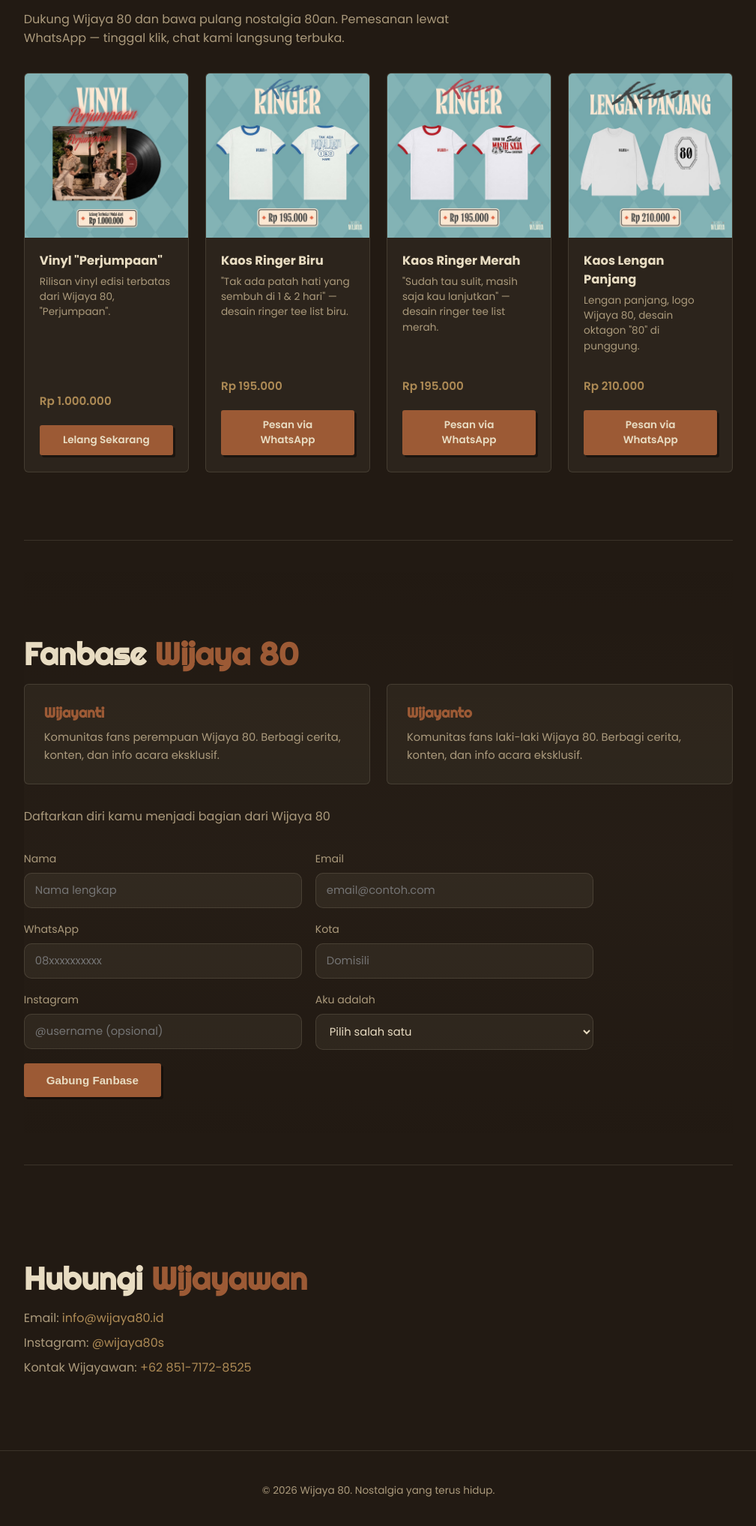
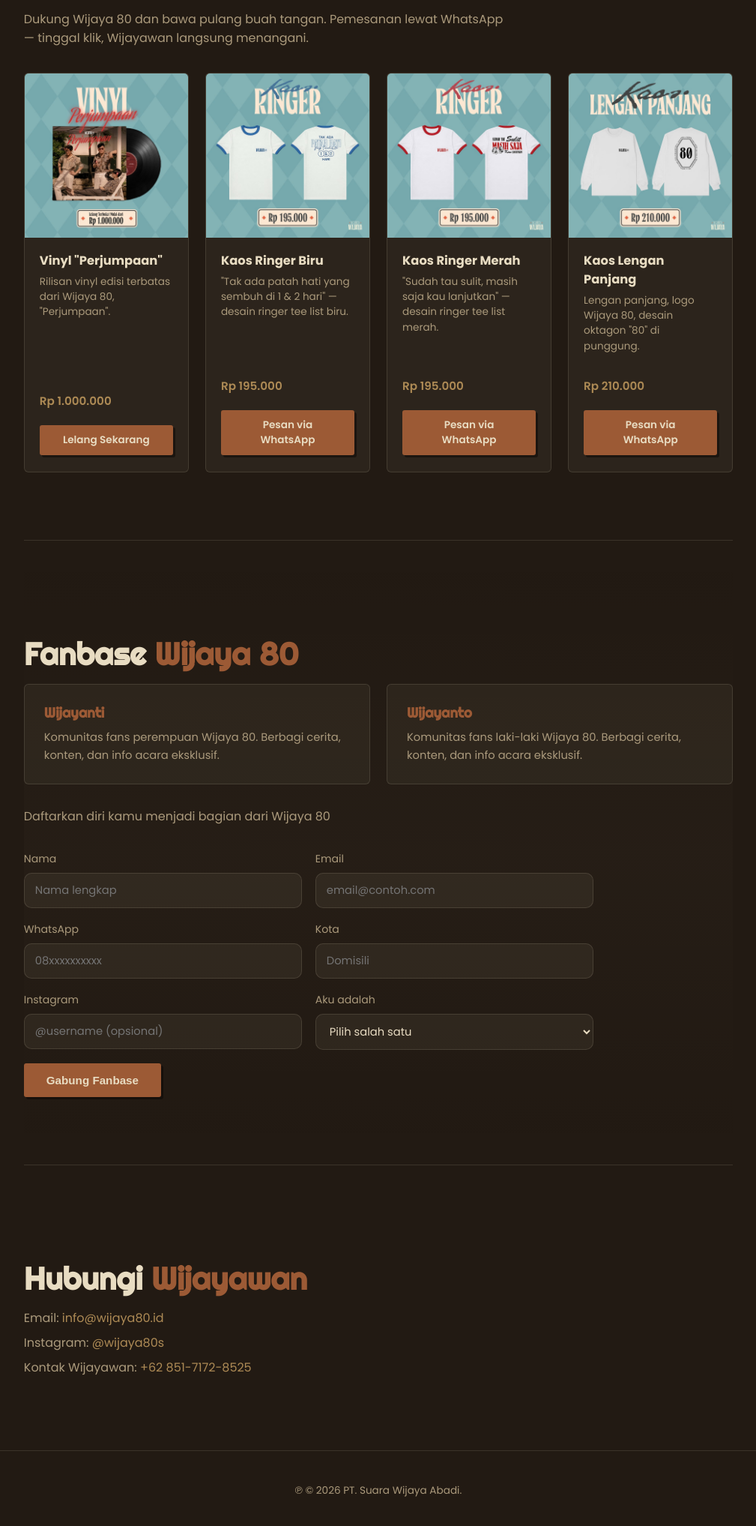
Before and after one commit to wijaya80/wijaya80-site, a website: page index.html in a window 1280 px wide. Shown: the part 4304-6339 px from the top of the page at 75% size, without its empty margins (135-1144 px from the left). Drawn offline with Linux system fonts and the light colour scheme.

Commit message:
Add files via upload

```diff
--- a/index.html
+++ b/index.html
@@ -218,7 +218,7 @@
 
   <section id="merch" class="section">
     <h2 class="section__title section__title--logo"><img class="merch__logo" src="images/toko-wijaya-logo.png" alt="Toko Wijaya"></h2>
-    <p class="section__desc">Dukung Wijaya 80 dan bawa pulang nostalgia 80an. Pemesanan lewat WhatsApp — tinggal klik, chat kami langsung terbuka.</p>
+    <p class="section__desc">Dukung Wijaya 80 dan bawa pulang buah tangan. Pemesanan lewat WhatsApp — tinggal klik, Wijayawan langsung menangani.</p>
     <div class="merch-grid">
       <div class="merch-card">
         <div class="merch-card__image"><img src="images/merch-vinyl-perjumpaan.jpg" alt="Vinyl Perjumpaan"></div>
@@ -316,7 +316,7 @@
 </main>
 
 <footer class="footer">
-  <p>© <span id="year"></span> Wijaya 80. Nostalgia yang terus hidup.</p>
+  <p>℗ © <span id="year"></span> PT. Suara Wijaya Abadi.</p>
 </footer>
 
 <a
```
Also changed, not shown: privacy.html (+1 -1 lines), terima-kasih.html (+1 -1 lines), warta-wijaya.html (+1 -1 lines).
